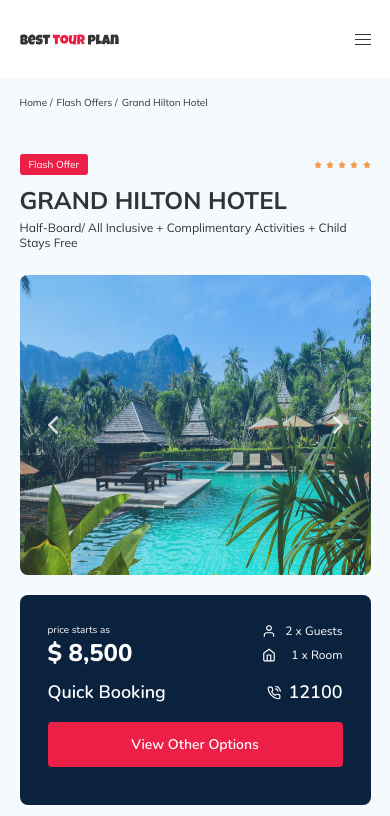
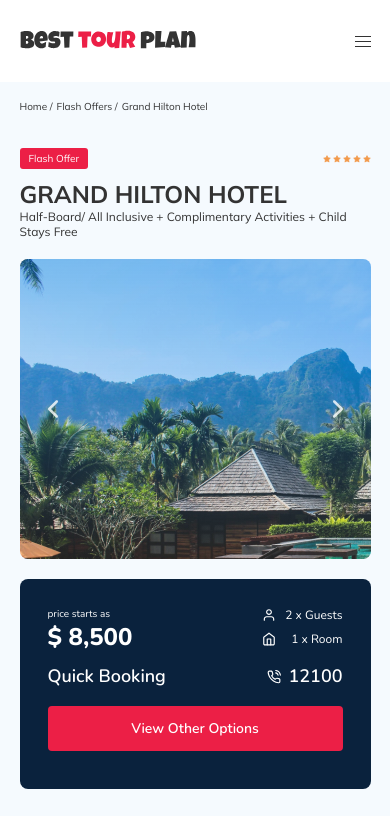
Before and after one commit to kaskoalex/tour-plan, a PHP site: page / in a window 390 px wide. Shown: the top 816 px of the page. Run offline with PHP 8.4, Linux system fonts and the light colour scheme.

Commit message:
fix: _media.sass ; _hotel.sass; _setting.sass

```diff
--- a/css/style.css
+++ b/css/style.css
@@ -12,10 +12,6 @@ body {
 .container {
   max-width: 1110px;
   margin: auto;
-}
-
-img {
-  max-width: 100%;
 }
 
 /*! normalize.css v8.0.1 | MIT License | github.com/necolas/normalize.css */
@@ -508,7 +504,7 @@ template {
 }
 
 .hotel {
-  padding-top: 23px;
+  padding-top: 13px;
   padding-bottom: 70px;
 }
 
@@ -536,7 +532,7 @@ template {
 }
 
 .hotel-info__description {
-  margin: 5px 0;
+  margin: 0;
 }
 
 .hotel-name {
@@ -585,6 +581,7 @@ template {
 .stars {
   -ms-flex-preferred-size: 100%;
       flex-basis: 100%;
+  letter-spacing: -0.15em;
 }
 
 .offer {
@@ -617,7 +614,7 @@ template {
 
 .swiper {
   width: 100%;
-  height: 100%;
+  height: 450px;
   position: relative;
   border-radius: 8px;
 }
@@ -638,7 +635,6 @@ template {
 
 .slider {
   width: 728px;
-  height: 450px;
 }
 
 .slider-button {
@@ -811,15 +807,10 @@ template {
   }
   .slider {
     width: 590px;
-    height: auto;
-  }
-  .slider img {
-    width: 100%;
-    height: 100%;
   }
   .swiper-slide__image {
     width: 100%;
-    height: auto;
+    height: 100%;
     -o-object-fit: cover;
        object-fit: cover;
   }
@@ -940,7 +931,14 @@ template {
     margin-left: 0;
   }
   .slider {
-    height: 350px;
+    max-height: 350px;
+  }
+  .swiper {
+    max-height: 350px;
+  }
+  .swiper-slide {
+    max-weight: 300;
+    height: 100%;
   }
   .hotel-right {
     -webkit-box-orient: vertical;
@@ -955,6 +953,17 @@ template {
   .map {
     width: 100%;
   }
+  .newsletter-wrapper {
+    max-width: 576px;
+    width: 92%;
+    -webkit-box-orient: vertical;
+    -webkit-box-direction: normal;
+        -ms-flex-direction: column;
+            flex-direction: column;
+    -webkit-box-align: start;
+        -ms-flex-align: start;
+            align-items: flex-start;
+  }
 }
 
 @media (max-width: 576px) {
@@ -964,6 +973,9 @@ template {
   .slider {
     max-height: 300px;
     margin-bottom: 20px;
+  }
+  .swiper {
+    max-height: 300px;
   }
 }
 
@@ -975,5 +987,8 @@ template {
   .slider {
     max-height: 155px;
   }
+  .swiper {
+    max-height: 155px;
+  }
 }
 /*# sourceMappingURL=style.css.map */
--- a/sass/_media.sass
+++ b/sass/_media.sass
@@ -3,15 +3,13 @@
     max-width: 960px
   .slider
     width: 590px
-    height: auto
-    img
-      width: 100%
-      height: 100%
+
+
   .swiper
     &-slide
       &__image
         width: 100%
-        height: auto
+        height: 100%
         object-fit: cover
 
 
@@ -93,7 +91,12 @@
         order: -1
         margin-left: 0
   .slider
-    height: 350px
+    max-height: 350px
+  .swiper
+    max-height: 350px
+    &-slide
+      max-weight: 300
+      height: 100%
   .hotel
     &-right
       flex-direction: column
@@ -102,6 +105,12 @@
     width: 100%
   .map
     width: 100%
+  .newsletter
+    &-wrapper
+      max-width: 576px
+      width: 92%
+      flex-direction: column
+      align-items: flex-start
 
 
 @media (max-width: 576px)
@@ -110,7 +119,8 @@
   .slider
     max-height: 300px
     margin-bottom: 20px
-
+  .swiper
+    max-height: 300px
 
 @media (max-width: 320px)
   .logo
@@ -118,3 +128,5 @@
     line-height: 13px
   .slider
     max-height: 155px
+  .swiper
+    max-height: 155px
--- a/sass/_settings.sass
+++ b/sass/_settings.sass
@@ -7,5 +7,3 @@ body
 .container
   max-width: 1110px
   margin: auto
-img
-  max-width: 100%
--- a/sass/blocks/_hotel.sass
+++ b/sass/blocks/_hotel.sass
@@ -24,6 +24,14 @@
   &-description
     font-size: 12px
     line-height: 15px
+  &-grid
+    display: flex
+    justify-content: space-between
+  &-right
+    display: flex
+    flex-direction: column
+    justify-content: space-between
+
 .stars
   flex-basis: 100%
   letter-spacing: -0.15em
@@ -84,7 +92,7 @@
 
     &--prev
       left: 18px
-      background-image: url(../img/arrow-prev.svg
+      background-image: url(../img/arrow-prev.svg)
 
 
 .booking
```
Also changed, not shown: 1 other file.
